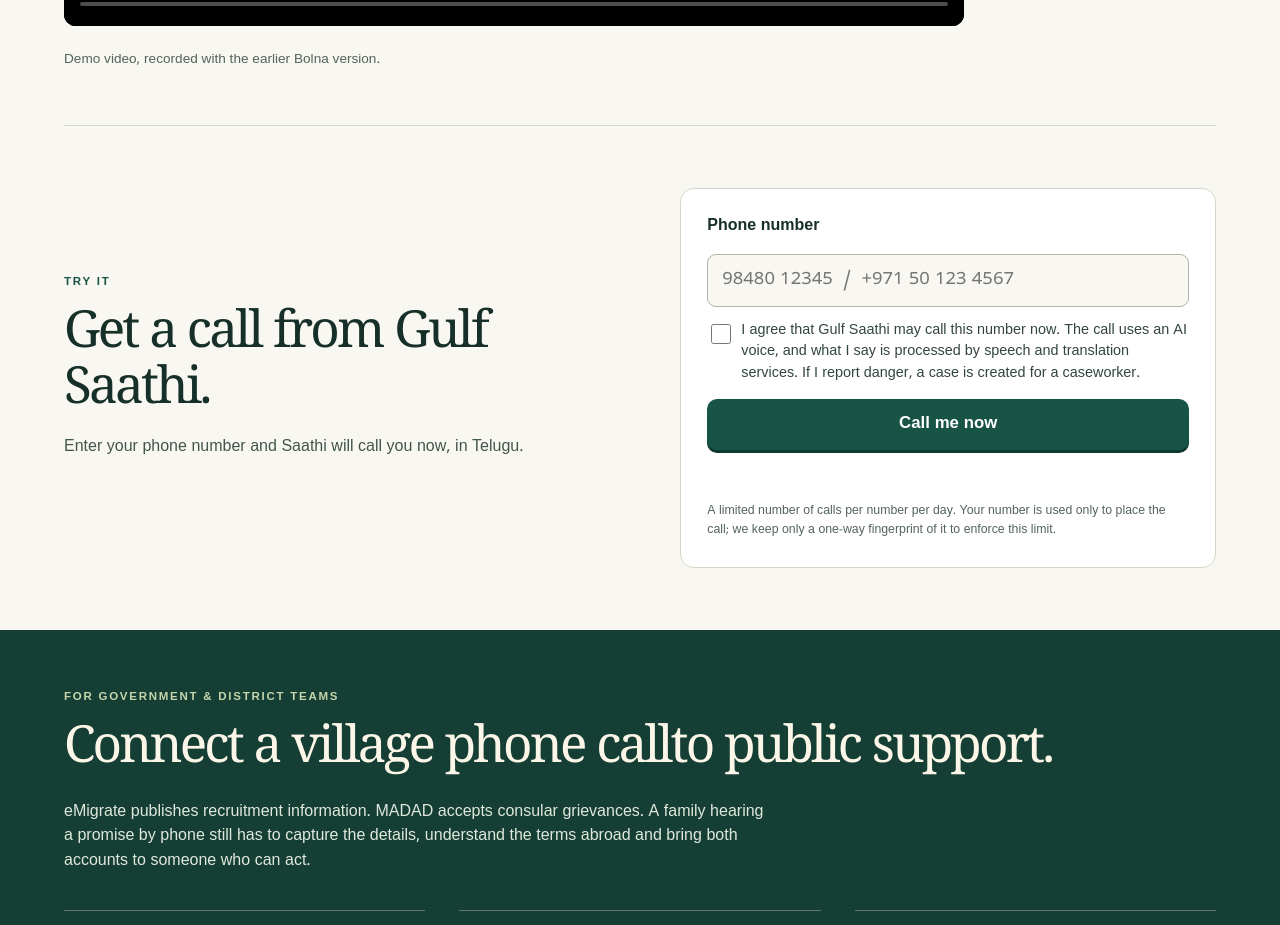
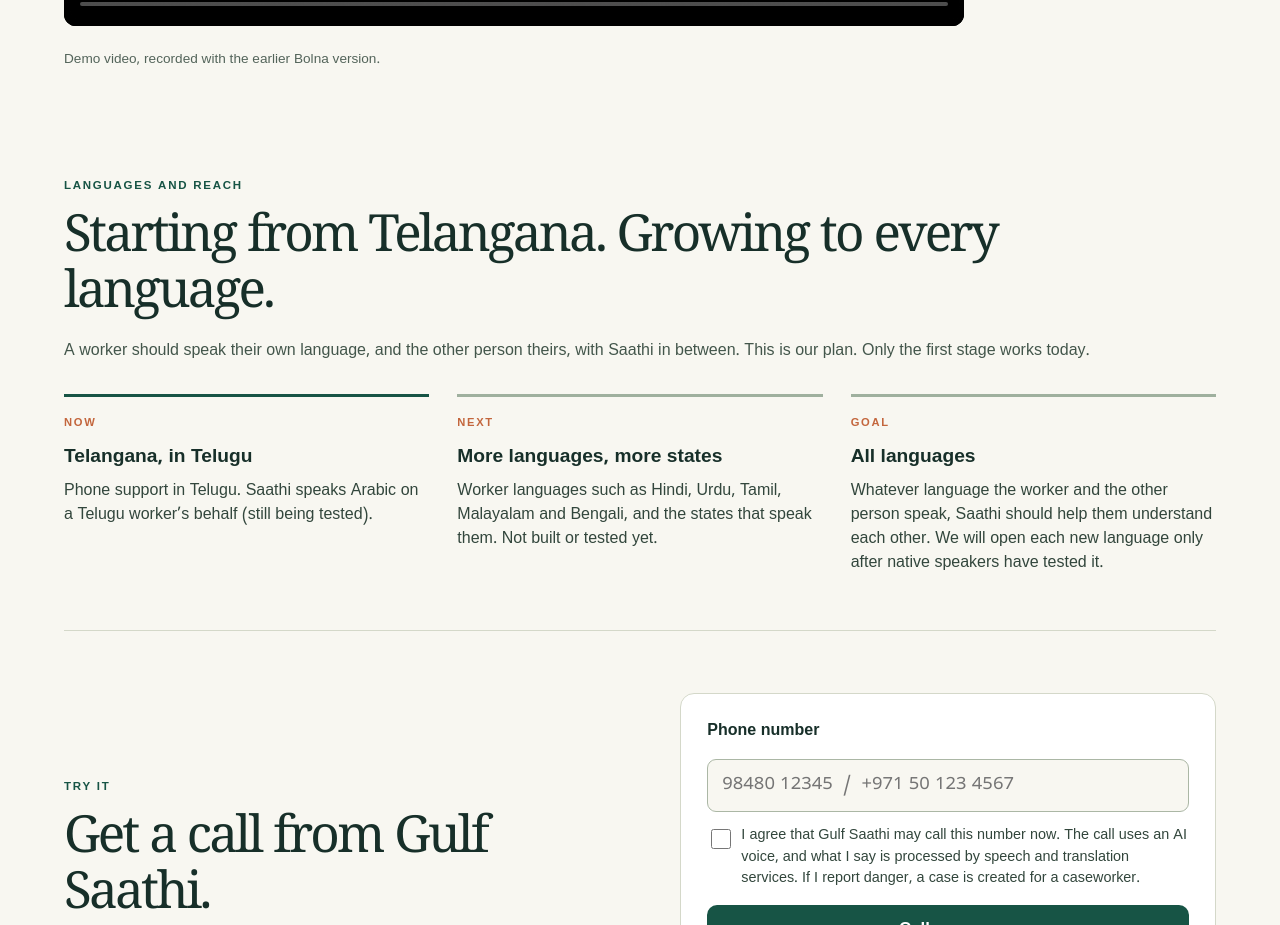
Before and after one commit to F1VISABYARUN/GULFSAATHIONE, a website: page public/index.html in a window 1280 px wide. Shown: the part 6322-7247 px from the top of the page. Drawn offline with Linux system fonts and the light colour scheme; no server answers; grey boxes are pictures that could not be loaded.

Commit message:
Website: languages and reach section (Telangana now, more languages next, all languages as the goal)
Co-Authored-By: Claude Sonnet 5.5 <noreply@anthropic.com>
Claude-Session: https://claude.ai/code/session_01WyMzih6ki2FhrJmTuTmq5o

```diff
--- a/public/index.html
+++ b/public/index.html
@@ -52,6 +52,11 @@
 <section class="watch wrap" id="watch"><h2 data-te="డెమో చూడండి">Watch the demo</h2><video controls playsinline preload="none" poster="/site/gulf-saathi-poster.jpg"><source src="/site/gulf-saathi-demo.mp4" type="video/mp4"></video><p class="small" data-te="డెమో వీడియో, గతంలో Bolna కాల్స్‌తో రికార్డ్ చేసింది.">Demo video, recorded with the earlier Bolna version.</p></section>
 
 
+<section class="road wrap" id="languages"><p class="eyebrow" data-te="భాషలు, విస్తరణ">LANGUAGES AND REACH</p><h2 data-te="తెలంగాణ నుంచి మొదలై, ప్రతి భాషకూ.">Starting from Telangana. Growing to every language.</h2><p class="sub" data-te="ఒక కార్మికుడు తన భాషలో మాట్లాడాలి, అవతలి వ్యక్తి తన భాషలో. మధ్యలో సాథి వంతెనగా ఉండాలి. ఇవి మా ప్రణాళిక; ఇప్పుడు పనిచేసేది మొదటి దశ మాత్రమే.">A worker should speak their own language, and the other person theirs, with Saathi in between. This is our plan. Only the first stage works today.</p>
+<ol class="stages3"><li class="now"><span class="chip" data-te="ఇప్పుడు">NOW</span><h3 data-te="తెలంగాణ, తెలుగు">Telangana, in Telugu</h3><p data-te="తెలుగులో ఫోన్ సహాయం. అరబిక్‌లో మాట్లాడే వ్యక్తికి తెలుగు కార్మికుడి తరపున సాథి మాట్లాడుతుంది (ఇంకా పరీక్షలో ఉంది).">Phone support in Telugu. Saathi speaks Arabic on a Telugu worker’s behalf (still being tested).</p></li>
+<li><span class="chip" data-te="తర్వాత">NEXT</span><h3 data-te="మరిన్ని భాషలు, మరిన్ని రాష్ట్రాలు">More languages, more states</h3><p data-te="హిందీ, ఉర్దూ, తమిళం, మలయాళం, బెంగాలీ వంటి కార్మికుల భాషలు, ఆ భాషలు మాట్లాడే రాష్ట్రాలు. ఇంకా నిర్మించలేదు, పరీక్షించలేదు.">Worker languages such as Hindi, Urdu, Tamil, Malayalam and Bengali, and the states that speak them. Not built or tested yet.</p></li>
+<li><span class="chip" data-te="లక్ష్యం">GOAL</span><h3 data-te="అన్ని భాషలు">All languages</h3><p data-te="కార్మికుడి భాష, అవతలి వ్యక్తి భాష ఏదైనా సరే, సాథి వినిపించి అర్థమయ్యేలా చెప్పాలి. ప్రతి కొత్త భాషను స్థానిక మాతృభాషీయులతో పరీక్షించాకే ప్రారంభిస్తాం.">Whatever language the worker and the other person speak, Saathi should help them understand each other. We will open each new language only after native speakers have tested it.</p></li></ol></section>
+
 <section class="callme wrap" id="callme"><div><p class="eyebrow" data-te="ప్రయత్నించండి">TRY IT</p><h2 data-te="గల్ఫ్ సాథి మీకు ఫోన్ చేస్తుంది.">Get a call from Gulf Saathi.</h2><p class="sub" data-te="మీ ఫోన్ నంబర్ ఇవ్వండి. సాథి ఇప్పుడే తెలుగులో మీకు కాల్ చేస్తుంది.">Enter your phone number and Saathi will call you now, in Telugu.</p></div>
 <form id="callform" novalidate><label for="phone" data-te="ఫోన్ నంబర్">Phone number</label><input id="phone" name="phone" type="tel" inputmode="tel" autocomplete="tel" placeholder="98480 12345  /  +971 50 123 4567" required><label class="consent"><input id="consent" type="checkbox"><span data-te="ఈ నంబర్‌కు గల్ఫ్ సాథి ఇప్పుడు కాల్ చేయడానికి నేను అంగీకరిస్తున్నాను. కాల్‌లో కృత్రిమ మేధ గొంతు ఉంటుంది; నేను చెప్పేది ప్రసంగ, అనువాద సేవల ద్వారా ప్రాసెస్ అవుతుంది. నేను ప్రమాదం గురించి చెబితే కేస్‌వర్కర్ కోసం కేసు నమోదవుతుంది.">I agree that Gulf Saathi may call this number now. The call uses an AI voice, and what I say is processed by speech and translation services. If I report danger, a case is created for a caseworker.</span></label><button id="callbtn" type="submit" data-te="ఇప్పుడే కాల్ చేయండి">Call me now</button><p id="callmsg" role="status" aria-live="polite"></p><p class="note" data-te="ఒక నంబర్‌కు రోజుకు పరిమిత సంఖ్యలో కాల్స్. మీ నంబర్‌ను కాల్ చేయడానికి మాత్రమే వాడతాం; ఈ పరిమితి అమలుకు దాని ఏకదిశ గుర్తింపు మాత్రమే ఉంచుతాం.">A limited number of calls per number per day. Your number is used only to place the call; we keep only a one-way fingerprint of it to enforce this limit.</p></form></section>
 <section class="gov" id="partners"><div class="wrap"><p class="eyebrow" data-te="ప్రభుత్వాలు, జిల్లా బృందాల కోసం">FOR GOVERNMENT & DISTRICT TEAMS</p><h2 data-te="గ్రామంలో జరిగే కాల్ నుంచి అధికారిక సహాయం వరకు.">Connect a village phone call<br>to public support.</h2><p class="intro" data-te="రిక్రూటింగ్ ఏజెంట్ల వివరాలు eMigrateలో, కాన్సులర్ ఫిర్యాదుల సేవ MADADలో ఉన్నాయి. కానీ గ్రామంలో ఫోన్‌లో ఇచ్చిన మాటను విదేశాల్లో ఎదురైన పరిస్థితితో పోల్చాలంటే, కుటుంబం ఆ వివరాలను భద్రపరచాలి.">eMigrate publishes recruitment information. MADAD accepts consular grievances. A family hearing a promise by phone still has to capture the details, understand the terms abroad and bring both accounts to someone who can act.</p>
--- a/public/site/more.css
+++ b/public/site/more.css
@@ -9,3 +9,6 @@
 .watch video{width:100%;max-width:900px;border-radius:12px;margin-top:20px;background:#000}.note2{margin-top:24px;font-weight:600;color:var(--green)}
 html[lang=te] .stats b{letter-spacing:0}
 @media(max-width:760px){.stats,.tl,.vs,.whogrid,.pics,.two{grid-template-columns:1fr}.two{gap:22px}.why,.started,.who,.watch,.pays,.hear,.heard,.desk{padding-block:34px}}
+
+.road{padding-block:54px}.stages3{list-style:none;margin:30px 0 0;padding:0;display:grid;grid-template-columns:repeat(3,1fr);gap:28px}.stages3 li{border-top:3px solid #9fb09e;padding-top:14px}.stages3 li.now{border-color:var(--green)}.stages3 .chip{display:inline-block;font:700 .7rem/1 var(--sans);letter-spacing:.15em;color:var(--orange)}.stages3 h3{font:600 1.2rem/1.35 var(--sans);margin:10px 0 8px}.stages3 p{color:#32463c;line-height:1.5}html[lang=te] .stages3 .chip{letter-spacing:0}
+@media(max-width:760px){.stages3{grid-template-columns:1fr}.road{padding-block:34px}}
```
Also changed, not shown: tests/call-me.test.ts (+1 -1 lines).
